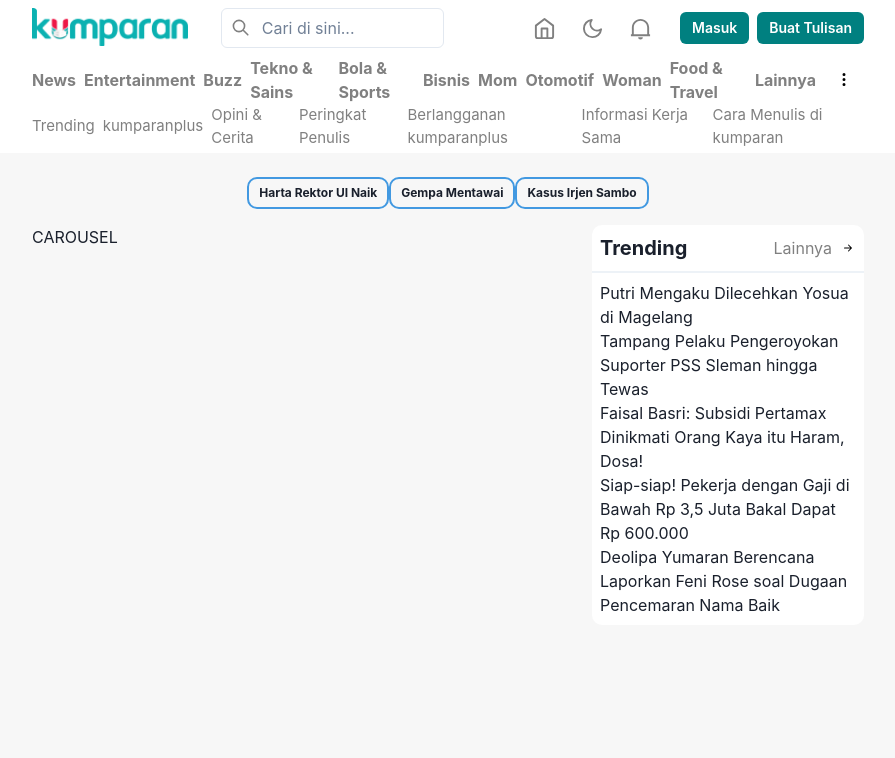
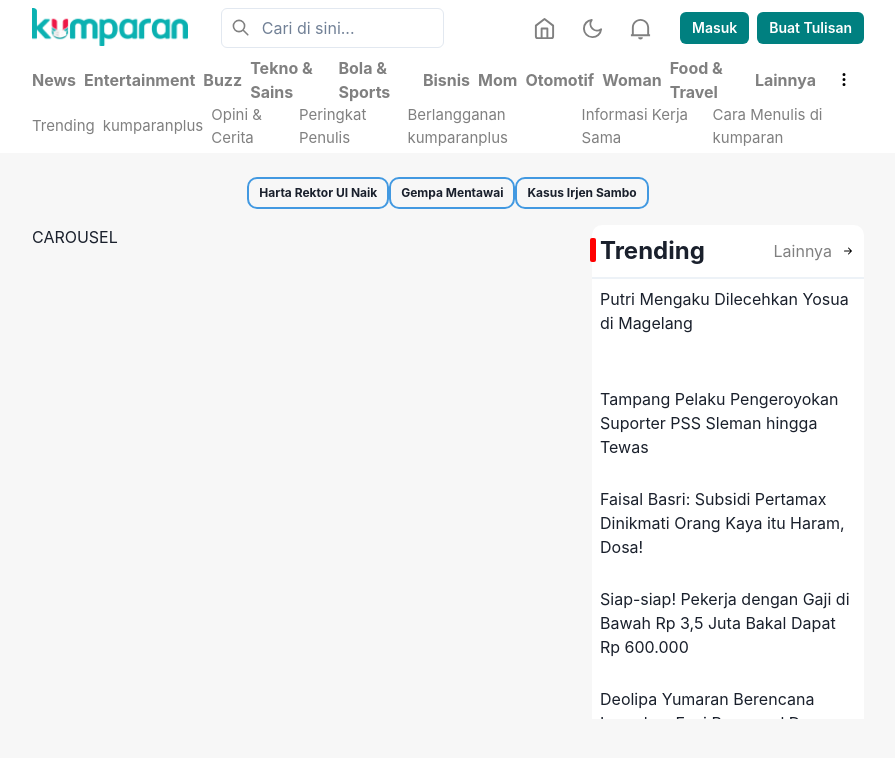
Before and after one commit to Afatkharrofiqi/clone-kumparan, a Next.js app: page / in a window 1280 px wide. Shown: the top 758 px of the page, without its empty margins (192-1087 px from the left). Built offline with nearby package versions, Linux system fonts and the light colour scheme.

Commit message:
[ADD] add trending

```diff
--- a/src/components/Content/Trending.tsx
+++ b/src/components/Content/Trending.tsx
@@ -1,4 +1,4 @@
-import { Box, Flex, HStack, List, Stack, Text } from '@chakra-ui/react'
+import { Box, Flex, HStack, Text } from '@chakra-ui/react'
 import { FC } from 'react'
 import { BsArrowRightShort } from 'react-icons/bs'
 import { trending } from '../../data/trending'
@@ -15,8 +15,22 @@
         borderBottomWidth={2}
         borderBottomColor="gray.100"
       >
-        <Flex justifyContent="space-between">
-          <Text fontWeight="bold" fontSize="xl">
+        <Flex
+          justifyContent="space-between"
+          position="relative"
+          _before={{
+            position: 'absolute',
+            left: '-10px',
+            right: '5px',
+            top: '0.3rem',
+            width: '0.4rem',
+            borderRadius: '2px',
+            height: '24px',
+            background: 'red',
+            content: '""',
+          }}
+        >
+          <Text fontWeight="bold" fontSize="24">
             Trending
           </Text>
           <HStack>
@@ -33,7 +47,7 @@
         <Box borderBottomRadius={10} bgColor="white" p={2}>
           {trending.map((data, index) => {
             return (
-              <Box key={index}>
+              <Box key={index} h={100}>
                 <Text>{data.title}</Text>
               </Box>
             )
```
